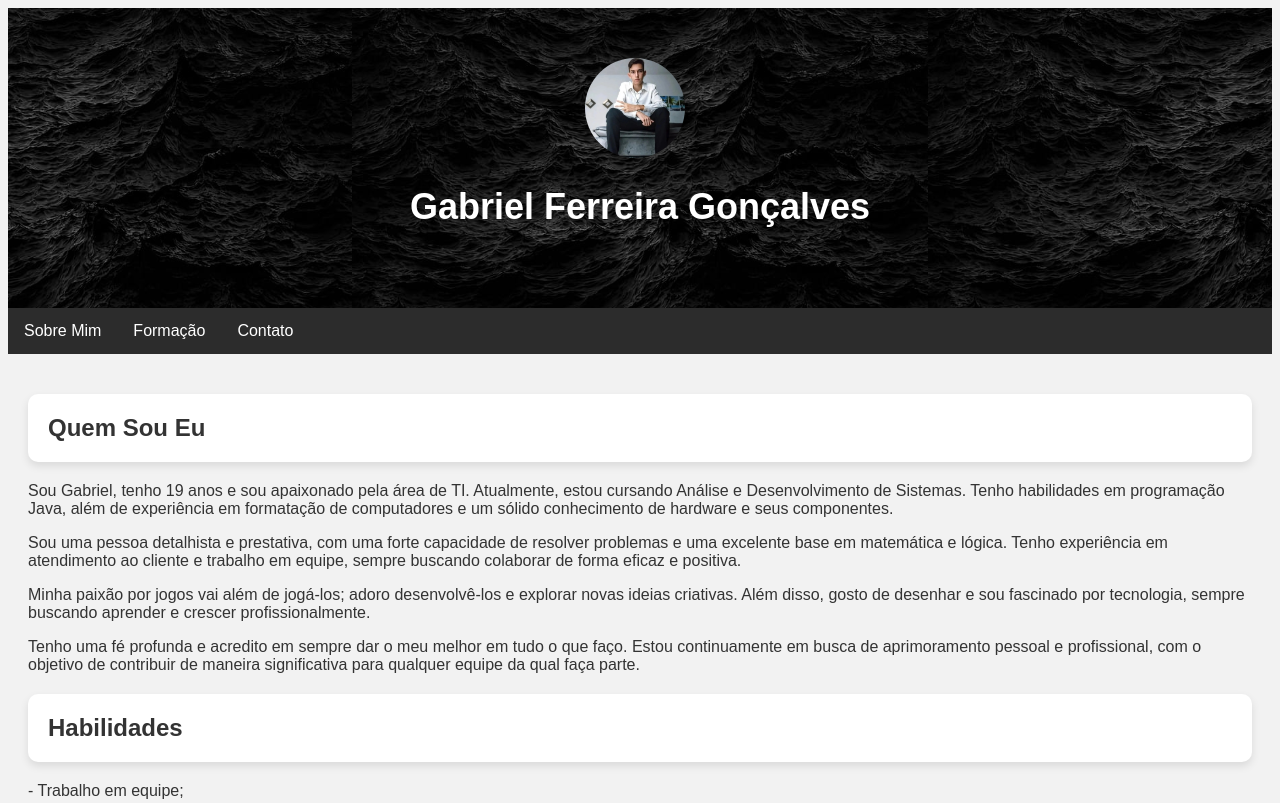
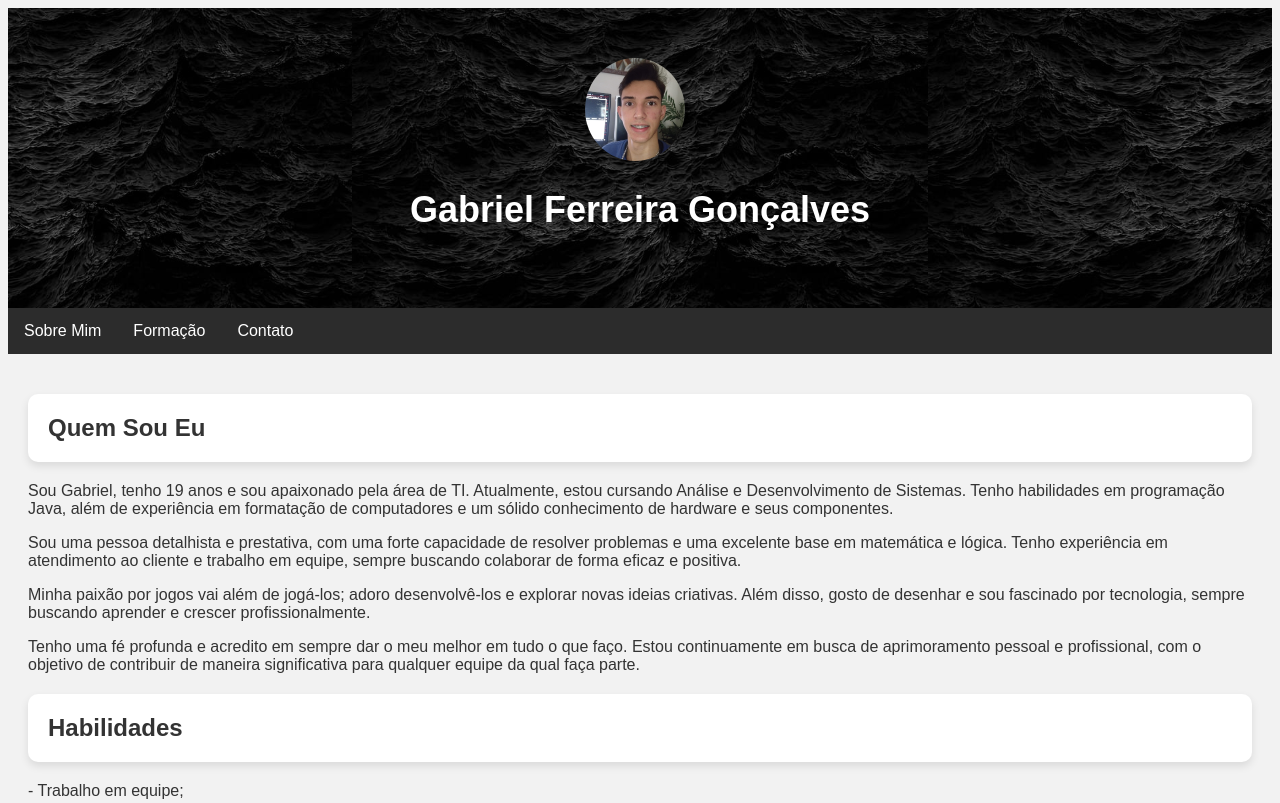
Before and after one commit to GabrielFGX11/GabrielFG, a plain HTML site: page index.html in a window 1280 px wide. Shown: the top 803 px of the page. Drawn offline with Linux system fonts and the light colour scheme.

Commit message:
Atualização Foto

```diff
--- a/index.html
+++ b/index.html
@@ -12,7 +12,7 @@
 <body>
 
 <header class="header-bg">
-    <img src="src\eu.jpg" alt="Descrição da imagem" class="logo">
+    <img src="src\MySelfie.jpg" alt="Descrição da imagem" class="logo">
     <h1>Gabriel Ferreira Gonçalves</h1>
 </header>
 
```
Also changed, not shown: src/MySelfie.jpg (added).
